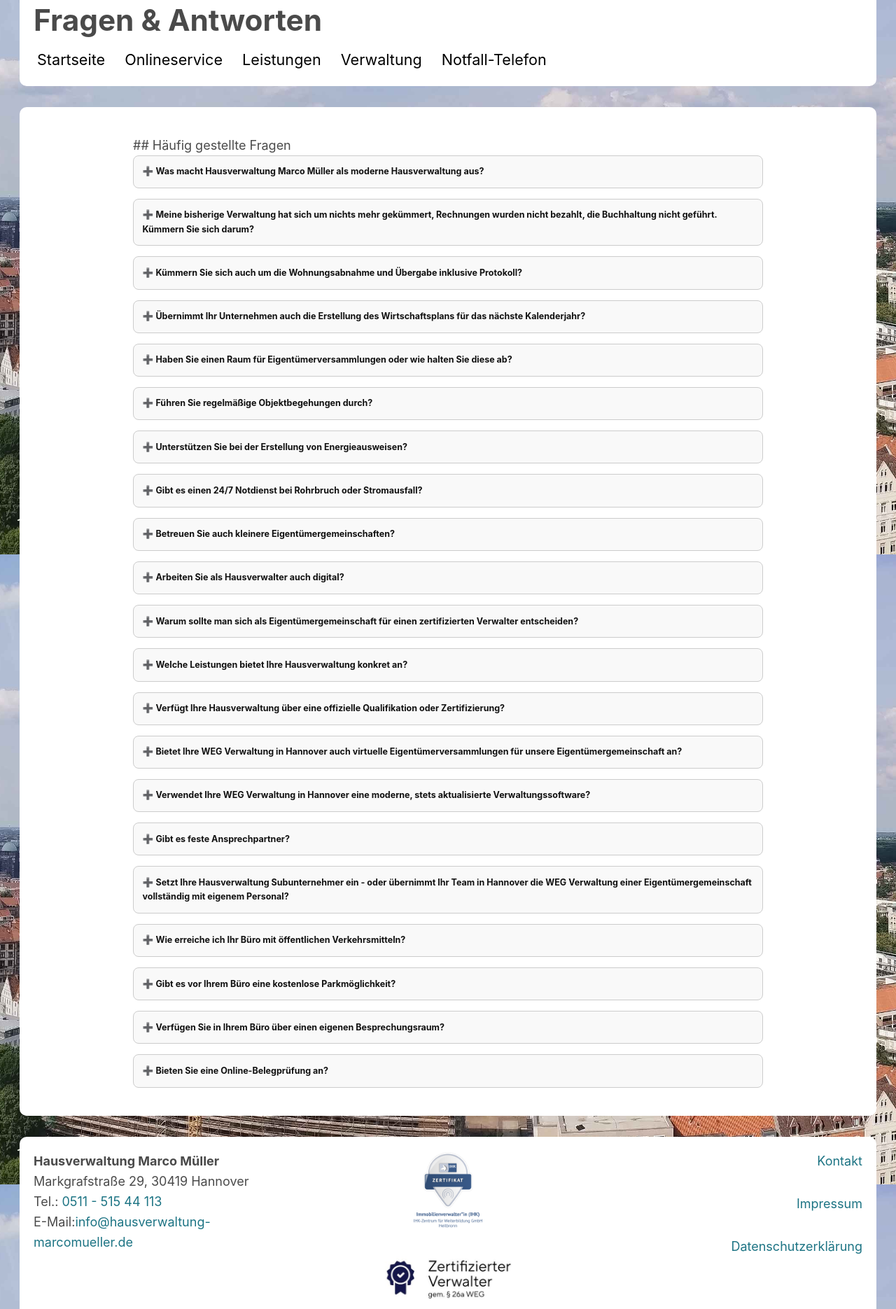
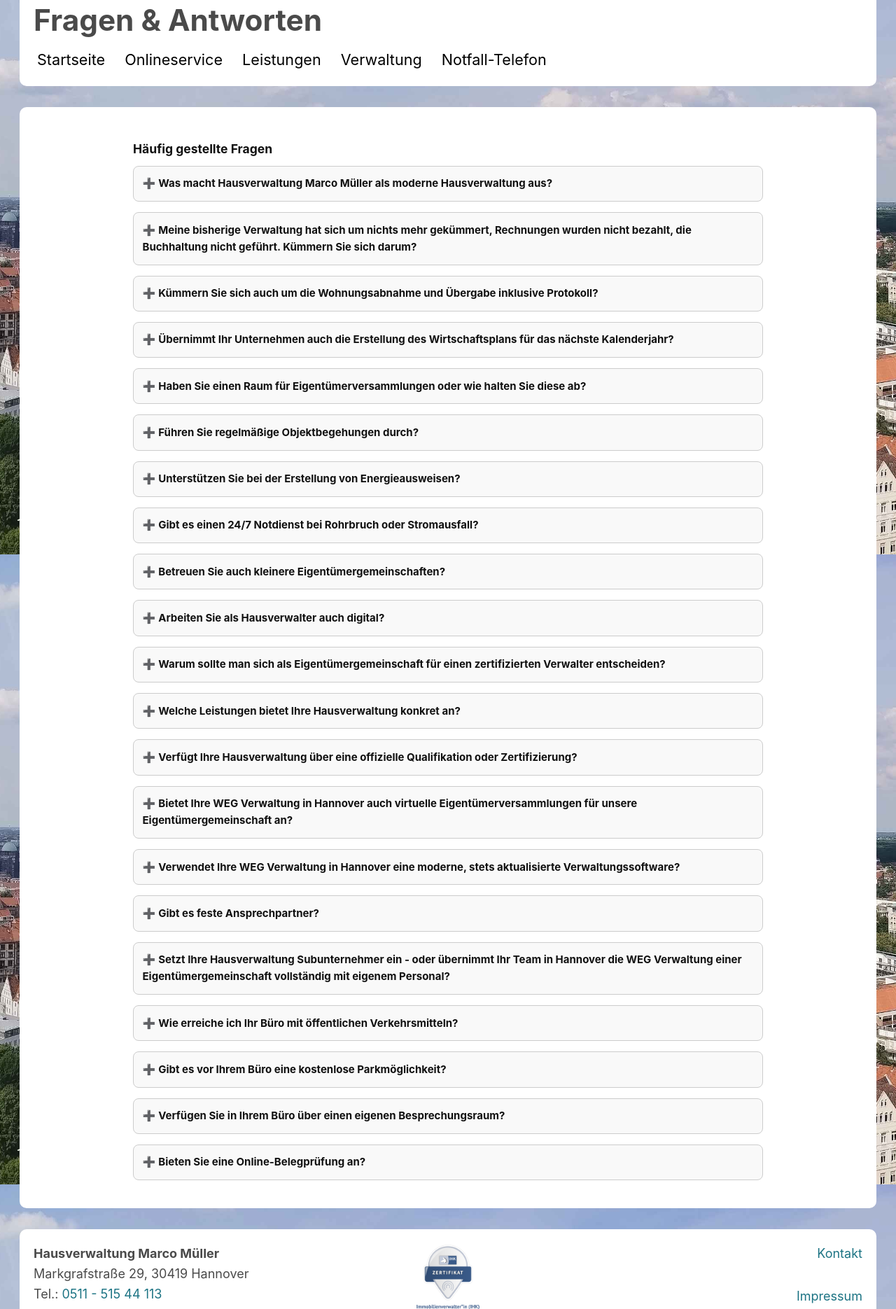
Before and after one commit to marek22k/hausverwaltung, a Jekyll site: the page built from faq.md, in a window 1280 px wide, cut to the strip 1008-2878 px from the top of the page. Shown: the whole strip at 70% size. Built offline with Jekyll 4.4.1, drawn with Linux system fonts in a browser that asks for light colours; some of the changed lines change nothing that is shown.

Commit message:
Update faq.md

```diff
--- a/faq.md
+++ b/faq.md
@@ -11,6 +11,13 @@ keywords: Hausverwaltung Fragen, FAQ, WEG, Verwaltung Hannover, Antworten, Marco
   max-width: 900px;
   margin: 2rem auto;
   padding: 0 1rem;
+}
+
+.faq-section h2 {
+  font-size: 1.75rem;
+  font-weight: bold;
+  margin-bottom: 1.5rem;
+  color: #111;
 }
 
 details {
@@ -28,7 +35,7 @@ details[open] {
 
 summary {
   font-weight: bold;
-  font-size: 1.25rem;
+  font-size: 1.5rem;
   cursor: pointer;
   outline: none;
   color: #111;
@@ -44,26 +51,30 @@ details[open] summary::marker {
 
 details p {
   margin-top: 1rem;
-  font-size: 1.125rem;
-  line-height: 1.7;
+  font-size: 1.25rem;
+  line-height: 1.8;
   color: #222;
   white-space: pre-line;
 }
 
 @media (max-width: 600px) {
+  .faq-section h2 {
+    font-size: 1.5rem;
+  }
+
   summary {
-    font-size: 1.2rem;
+    font-size: 1.3rem;
   }
 
   details p {
-    font-size: 1.1rem;
+    font-size: 1.2rem;
   }
 }
 </style>
 
 <div class="faq-section">
 
-## Häufig gestellte Fragen
+<h2>Häufig gestellte Fragen</h2>
 
 <details>
 <summary>Was macht Hausverwaltung Marco Müller als moderne Hausverwaltung aus?</summary>
@@ -166,6 +177,8 @@ Natürlich hat moderne Software auch ihren Preis, doch sie ist eine gezielte Inv
 
 <details>
 <summary>Verfügen Sie in Ihrem Büro über einen eigenen Besprechungsraum?</summary>
+<
+
 <p>Ja, ich habe einen separaten, modern ausgestatteten Besprechungsraum, den wir für kleinere Eigentümerversammlungen oder vertrauliche Gespräche nutzen können.</p>
 </details>
 
```
